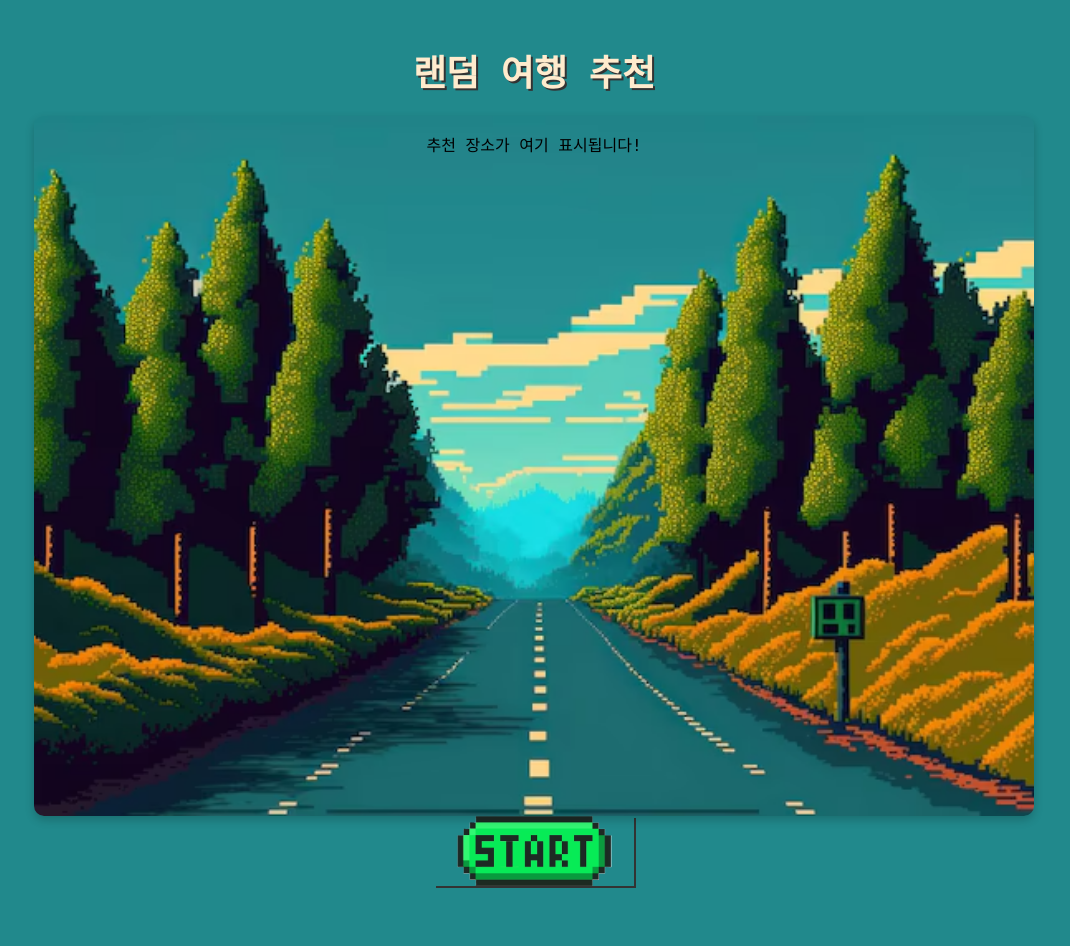
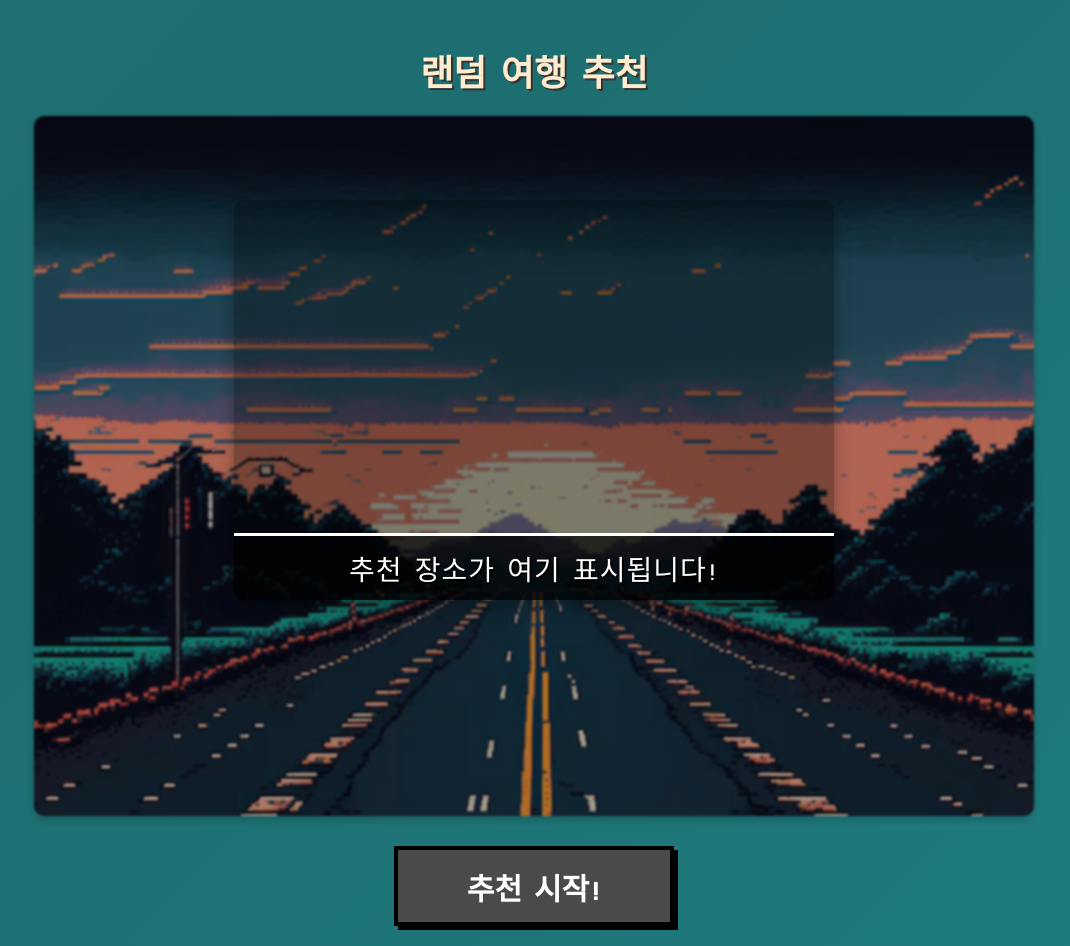
Before and after one commit to Web-Programming-8/Web-programming, a Flask app: page /random in a window 1280 px wide. Shown: the whole page, without its empty margins (106-1176 px from the left). Before the commit the page ends 888 px from the top, so only its background shows below. Run offline with Flask 3, Linux system fonts and the light colour scheme.

Commit message:
feat: random page overall change

```diff
--- a/static/css/random.css
+++ b/static/css/random.css
@@ -2,8 +2,22 @@ body {
   margin: 0;
   padding: 0;
   font-family: "VT323", monospace;
-  background-color: #21898c;
+  background: linear-gradient(-45deg, #21898c, #1d6e71, #2a7577, #1a4b5c);
+  background-size: 400% 400%;
+  animation: gradientBG 15s ease infinite;
   text-align: center;
+}
+
+@keyframes gradientBG {
+  0% {
+    background-position: 0% 50%;
+  }
+  50% {
+    background-position: 100% 50%;
+  }
+  100% {
+    background-position: 0% 50%;
+  }
 }
 
 .container {
@@ -17,7 +31,6 @@ h1 {
   text-shadow: 2px 2px 0px #333;
 }
 
-/* 추천 박스 */
 .recommendation-box {
   position: relative;
   margin: 0 auto;
@@ -28,68 +41,71 @@ h1 {
   background-position: center;
   border-radius: 10px;
   box-shadow: 0 4px 10px rgba(0, 0, 0, 0.2);
-  overflow: hidden;
+  /* 블러와 어두운 효과 */
+  filter: blur(1px) brightness(70%);
+  transition: filter 0.5s ease;
+  z-index: 1;
 }
 
 #initialButton button {
-  background-image: url("/static/images/start.png");
-  background-size: cover;
-  background-repeat: no-repeat;
-  background-position: center;
-  width: 200px;
-  height: 70px;
-  border: none;
+  font-weight: bold;
+  width: 280px;
+  height: 80px;
+  font-size: 30px;
+  border: 4px solid #000000;
   cursor: pointer;
+  transition: all 0.2s;
   overflow: hidden;
-  transition: transform 0.1s ease;
+  image-rendering: pixelated;
 }
 
-#initialButton button:hover {
-  transform: scale(1.1);
+.button-group {
+  display: flex;
+  justify-content: center;
+  gap: 20px;
+  margin-top: 30px;
 }
 
 .button-group button {
-  padding: 15px 25px;
-  font-size: 16px;
-  font-weight: bold;
-  color: black;
-  background-image: url("/static/images/button.png");
-  background-color: transparent;
-  background-size: cover;
-  background-repeat: no-repeat;
-  background-position: center;
-  border: none;
+  padding: 15px 30px;
+  font-family: "VT323", monospace;
+  font-size: 24px;
+  color: white;
+  background-color: #4a4a4a;
+  border: 4px solid #000000;
+  box-shadow: 4px 4px 0px #000000;
   cursor: pointer;
-  text-align: center;
-  width: 150px;
-  height: 50px;
-  box-shadow: 2px 2px 0px #333;
-  transition: transform 0.1s ease;
+  transition: all 0.2s;
+  image-rendering: pixelated;
 }
 
 .button-group button:hover {
-  transform: scale(1.1);
-  box-shadow: 2px 2px 0px #000;
+  transform: translate(-2px, -2px);
+  box-shadow: 6px 6px 0px #000000;
+}
+
+.button-group button:active {
+  transform: translate(2px, 2px);
+  box-shadow: 2px 2px 0px #000000;
 }
 
 .hidden {
-  display: none;
+  display: none !important;
 }
 
-/* 로딩 애니메이션 */
+/* 로딩 화면 스타일 */
 .loading {
   position: fixed;
   top: 0;
   left: 0;
   width: 100%;
   height: 100%;
-  background-color: #000;
-  color: #fff;
+  background-color: rgba(0, 0, 0, 0.8);
   display: flex;
   justify-content: center;
   align-items: center;
   flex-direction: column;
-  z-index: 999;
+  z-index: 9999;
 }
 
 .bus-container {
@@ -107,27 +123,67 @@ h1 {
 
 @keyframes move-bus {
   0% {
-    transform: translateX(-120%);
+    transform: translateX(-100%);
   }
   100% {
-    transform: translateX(120%);
+    transform: translateX(100%);
+  }
+}
+.loading-text {
+  font-size: 24px;
+  color: white;
+  text-shadow: 2px 2px 0px #000000;
+  font-family: "VT323", monospace;
+  animation: fadeBlink 2s infinite;
+}
+
+@keyframes fadeBlink {
+  0%,
+  100% {
+    opacity: 1;
+    transform: scale(1);
+  }
+  50% {
+    opacity: 0.5;
+    transform: scale(1.05);
   }
 }
 
-.loading-text {
-  font-size: 16px;
-  text-transform: uppercase;
-  animation: text-blink 1.5s infinite steps(2);
+.image-container {
+  position: absolute;
+  top: 50%;
+  left: 50%;
+  transform: translate(-50%, -50%);
+  width: 600px;
+  height: 400px;
+  background-color: rgba(0, 0, 0, 0.3);
+  border-radius: 10px;
+  box-shadow: 0 8px 16px rgba(0, 0, 0, 0.3);
+  overflow: hidden;
+  z-index: 2;
+  text-align: center;
 }
 
-@keyframes text-blink {
-  0% {
-    opacity: 1;
-  }
-  50% {
-    opacity: 0;
-  }
-  100% {
-    opacity: 1;
-  }
+.image-container img {
+  width: 100%;
+  height: 100%;
+  object-fit: cover;
+  border-bottom: 2px solid #333;
 }
+
+.image-container p {
+  position: absolute;
+  bottom: 0;
+  left: 0;
+  right: 0;
+  margin: 0;
+  padding: 12px 0;
+  font-size: 28px;
+  font-family: "VT323", monospace;
+  color: #fff;
+  background-color: rgba(0, 0, 0, 0.7);
+  text-shadow: 2px 2px 0px #000;
+  border-top: 3px solid #fff;
+  letter-spacing: 1px;
+  z-index: 1;
+}
--- a/static/js/random.js
+++ b/static/js/random.js
@@ -1,30 +1,57 @@
 const places = {
   휴식지: [
     { name: "안동 병산서원", image: "/static/images/random/andong-rd.jpg" },
-    { name: "울산 태화강 국가정원", image: "/static/images/random/ulsan-rd.jpg" },
+    {
+      name: "울산 태화강 국가정원",
+      image: "/static/images/random/ulsan-rd.jpg",
+    },
     { name: "태안 네이처월드", image: "/static/images/random/taean-rd.jpg" },
-    { name: "춘천 제이드 가든", image: "/static/images/random/chuncheon-rd.jpg" },
+    {
+      name: "춘천 제이드 가든",
+      image: "/static/images/random/chuncheon-rd.jpg",
+    },
     { name: "제주 비자림", image: "/static/images/random/jeju-rd.jpg" },
     { name: "군산 선유도", image: "/static/images/random/gunsan-rd.jpg" },
     { name: "제천 의림지", image: "/static/images/random/jecheon-rd.jpg" },
     { name: "남해 섬이정원", image: "/static/images/random/namhae-rd.jpg" },
     { name: "포천 산정호수", image: "/static/images/random/pocheon-rd.jpg" },
-    { name: "횡성 미술관 자작나무숲", image: "/static/images/random/hoengseong-rd.jpg" },
+    {
+      name: "횡성 미술관 자작나무숲",
+      image: "/static/images/random/hoengseong-rd.jpg",
+    },
   ],
   액티비티: [
     { name: "서울 스카이", image: "/static/images/random/seoul-rd.jpg" },
     { name: "제주 9.81 파크", image: "/static/images/random/jeju981-rd.jpg" },
     { name: "영월 어라연", image: "/static/images/random/yeong-wol-rd.jpg" },
-    { name: "남양주 웨이브서프", image: "/static/images/random/namyangju-rd.jpg" },
-    { name: "단양 만천하 스카이워크", image: "/static/images/random/danyang-rd.jpg" },
-    { name: "영인 플라이스테이션코리아", image: "/static/images/random/yeongin-rd.jpg" },
+    {
+      name: "남양주 웨이브서프",
+      image: "/static/images/random/namyangju-rd.jpg",
+    },
+    {
+      name: "단양 만천하 스카이워크",
+      image: "/static/images/random/danyang-rd.jpg",
+    },
+    {
+      name: "영인 플라이스테이션코리아",
+      image: "/static/images/random/yeongin-rd.jpg",
+    },
     { name: "통영 케이블카", image: "/static/images/random/tongyeong-rd.jpg" },
-    { name: "화성 전곡항 마리나", image: "/static/images/random/hwaseong-rd.jpg" },
-    { name: "하동 알프스 레포츠", image: "/static/images/random/hadong-rd.jpg" },
+    {
+      name: "화성 전곡항 마리나",
+      image: "/static/images/random/hwaseong-rd.jpg",
+    },
+    {
+      name: "하동 알프스 레포츠",
+      image: "/static/images/random/hadong-rd.jpg",
+    },
     { name: "제주 빅볼랜드", image: "/static/images/random/jejubig-rd.jpg" },
   ],
   감성: [
-    { name: "경주 엑스포대공원", image: "/static/images/random/gyeongju-rd.jpg" },
+    {
+      name: "경주 엑스포대공원",
+      image: "/static/images/random/gyeongju-rd.jpg",
+    },
     { name: "제천 금봉월", image: "/static/images/random/jecheongum-rd.jpg" },
     { name: "부산 우암동 도시숲", image: "/static/images/random/busan-rd.jpg" },
     { name: "수원 월화원", image: "/static/images/random/suwon-rd.jpg" },
@@ -32,19 +59,43 @@ const places = {
     { name: "삼척 미인폭포", image: "/static/images/random/samcheok-rd.jpg" },
     { name: "완주 아원고택", image: "/static/images/random/wanju-rd.jpg" },
     { name: "강릉 안반데기", image: "/static/images/random/gangneung-rd.jpg" },
-    { name: "제주 도두동 무지개해안도로", image: "/static/images/random/jejudodu-rd.jpg" },
+    {
+      name: "제주 도두동 무지개해안도로",
+      image: "/static/images/random/jejudodu-rd.jpg",
+    },
     { name: "서울 이랜드크루즈", image: "/static/images/random/seoule-rd.jpg" },
   ],
   신상여행지: [
-    { name: "창원 마산로봇랜드", image: "/static/images/random/changwon-rd.jpg" },
-    { name: "서울 젠틀몬스터 하우스도산", image: "/static/images/random/seoulj-rd.jpg" },
-    { name: "통영 욕지섬모노레일", image: "/static/images/random/tongyeongsum-rd.jpg" },
-    { name: "밀양 아리랑 우주천문대", image: "/static/images/random/miryang-rd.jpg" },
-    { name: "남해 설리스카이워크", image: "/static/images/random/namhaes-rd.jpg" },
-    { name: "대전 소제동 관사촌", image: "/static/images/random/daejeon-rd.jpg" },
+    {
+      name: "창원 마산로봇랜드",
+      image: "/static/images/random/changwon-rd.jpg",
+    },
+    {
+      name: "서울 젠틀몬스터 하우스도산",
+      image: "/static/images/random/seoulj-rd.jpg",
+    },
+    {
+      name: "통영 욕지섬모노레일",
+      image: "/static/images/random/tongyeongsum-rd.jpg",
+    },
+    {
+      name: "밀양 아리랑 우주천문대",
+      image: "/static/images/random/miryang-rd.jpg",
+    },
+    {
+      name: "남해 설리스카이워크",
+      image: "/static/images/random/namhaes-rd.jpg",
+    },
+    {
+      name: "대전 소제동 관사촌",
+      image: "/static/images/random/daejeon-rd.jpg",
+    },
     { name: "경남 가야랜드", image: "/static/images/random/gyeongnam-rd.jpg" },
     { name: "강원 뮤지엄산", image: "/static/images/random/gangwon-rd.jpg" },
-    { name: "서울 성수 공간와디즈", image: "/static/images/random/seoulg-rd.jpg" },
+    {
+      name: "서울 성수 공간와디즈",
+      image: "/static/images/random/seoulg-rd.jpg",
+    },
     { name: "속초 갯배st", image: "/static/images/random/sokcho-rd.jpg" },
   ],
 };
@@ -64,26 +115,26 @@ function playBgm() {
   bgm.play().catch((err) => console.error("배경음악 재생 오류:", err));
 }
 
-function hideLoading() {
+function showLoading() {
   const loadingElement = document.getElementById("loading");
   if (loadingElement) {
-    loadingElement.style.display = "none";
+    loadingElement.classList.remove("hidden"); // hidden 클래스 제거
   } else {
     console.error("로딩 요소를 찾을 수 없습니다.");
   }
 }
 
-function showLoading() {
+function hideLoading() {
   const loadingElement = document.getElementById("loading");
   if (loadingElement) {
-    loadingElement.style.display = "flex";
+    loadingElement.classList.add("hidden"); // hidden 클래스 추가
   } else {
     console.error("로딩 요소를 찾을 수 없습니다.");
   }
 }
 
 window.onload = function () {
-  hideLoading();
+  hideLoading(); // 초기 로딩 창 숨기기
 };
 
 function startRandomRecommendation() {
--- a/templates/random.html
+++ b/templates/random.html
@@ -5,20 +5,23 @@
     <meta name="viewport" content="width=device-width, initial-scale=1.0" />
     <title>랜덤 여행 추천</title>
     <link rel="stylesheet" href="/static/css/random.css" />
+    <link
+      href="https://fonts.googleapis.com/css2?family=VT323&display=swap"
+      rel="stylesheet"
+    />
   </head>
   <body>
     <!-- 컨테이너 -->
     <div class="container">
       <h1>랜덤 여행 추천</h1>
       <!-- 추천 박스 -->
-      <div class="recommendation-box">
-        <div class="image-container">
-          <p>추천 장소가 여기 표시됩니다!</p>
-        </div>
+      <div class="recommendation-box"></div>
+      <div class="image-container">
+        <p>추천 장소가 여기 표시됩니다!</p>
       </div>
       <!-- 처음 버튼 -->
       <div id="initialButton" class="button-group">
-        <button onclick="startRandomRecommendation()"></button>
+        <button onclick="startRandomRecommendation()">추천 시작!</button>
       </div>
       <!-- 카테고리 버튼 -->
       <div id="categoryButtons" class="button-group hidden">
@@ -38,7 +41,11 @@
     </div>
 
     <!-- 배경음악 및 효과음 -->
-    <audio id="bgm" src="/static/audio/roulette-background.mp3" preload="auto"></audio>
+    <audio
+      id="bgm"
+      src="/static/audio/roulette-background.mp3"
+      preload="auto"
+    ></audio>
     <audio id="buttonSound" src="/static/audio/button.mp3"></audio>
     <audio id="placeSound" src="/static/audio/place-reveal.mp3"></audio>
 
```
Also changed, not shown: static/images/button.png (deleted), static/images/road.png, static/images/start.png (deleted).
